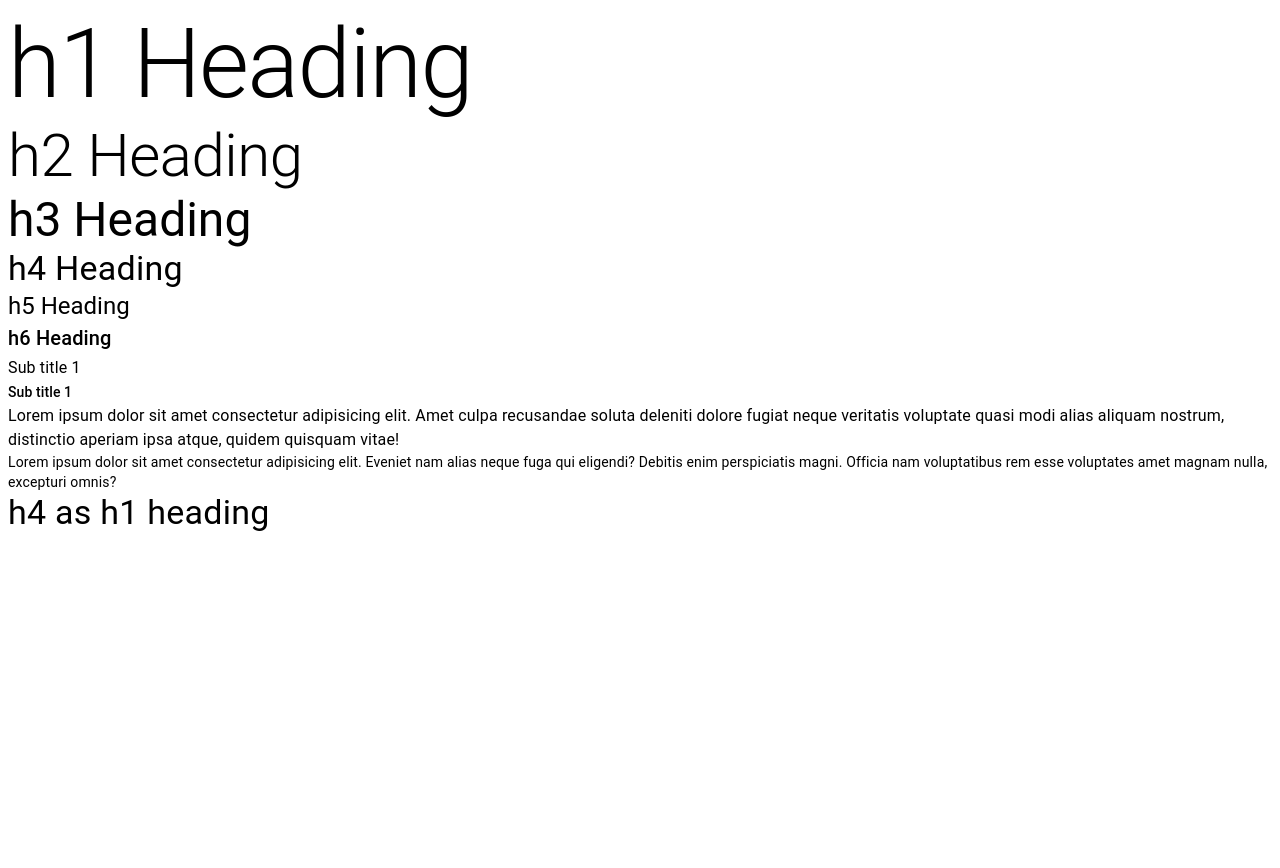
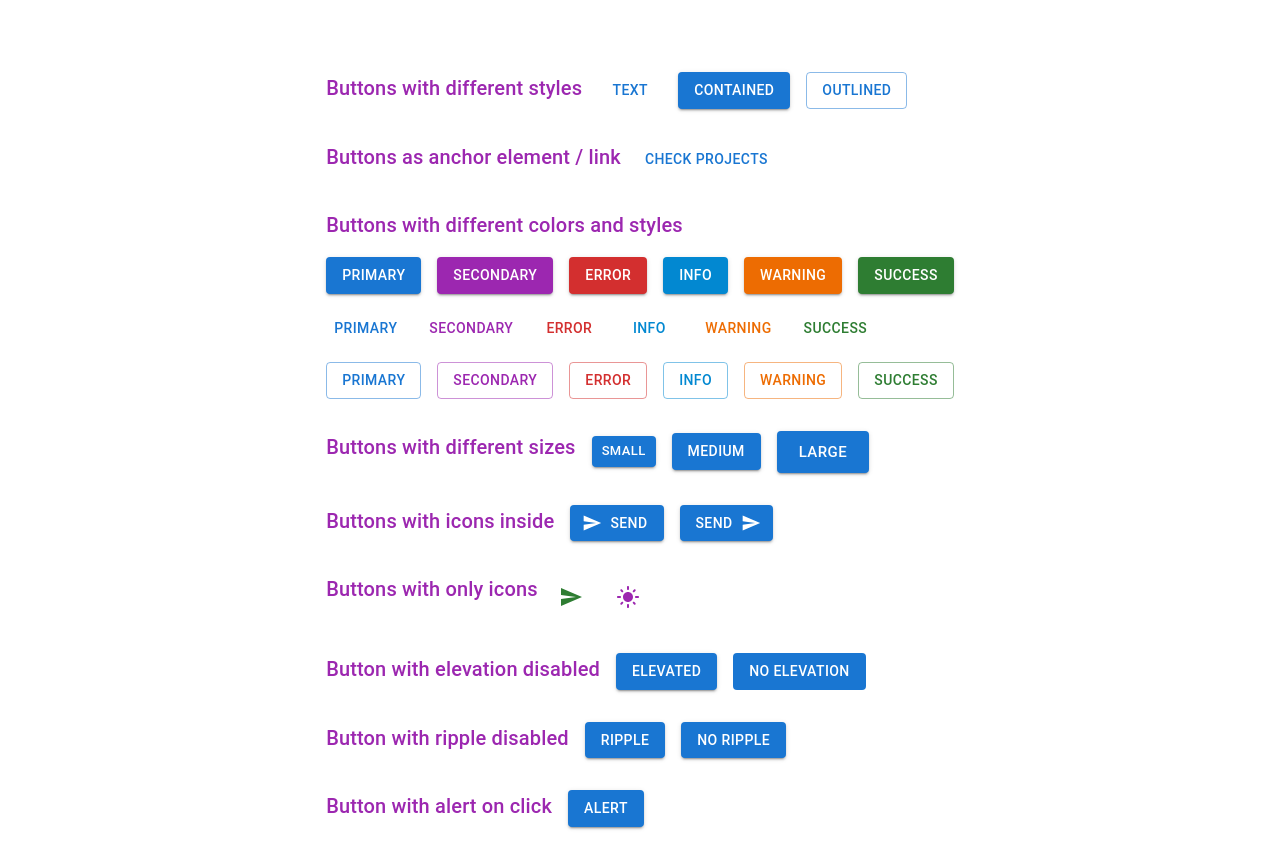
Before and after one commit to priyak1203/React-MUI, a React (Vite) app in the folder JS-Examples/: page / in a window 1280 px wide. Shown: the top 868 px of the page. Before the commit the page ends 800 px from the top, so only its background shows below. Built offline with nearby package versions, Linux system fonts and the light colour scheme.

Commit message:
buttons and its variants

```diff
--- a/JS-Examples/package.json
+++ b/JS-Examples/package.json
@@ -12,6 +12,7 @@
   "dependencies": {
     "@emotion/react": "^11.11.1",
     "@emotion/styled": "^11.11.0",
+    "@mui/icons-material": "^5.14.9",
     "@mui/material": "^5.14.10",
     "react": "^18.2.0",
     "react-dom": "^18.2.0"
--- a/JS-Examples/src/App.jsx
+++ b/JS-Examples/src/App.jsx
@@ -1,9 +1,11 @@
+import MuiButton from './components/MuiButton';
 import MuiTypography from './components/MuiTypography';
 
 function App() {
   return (
     <div className="app">
-      <MuiTypography />
+      {/* <MuiTypography /> */}
+      <MuiButton />
     </div>
   );
 }
--- /dev/null
+++ b/JS-Examples/src/components/MuiButton.jsx
@@ -0,0 +1,181 @@
+import { Button, IconButton, Stack, Typography } from '@mui/material';
+import SendIcon from '@mui/icons-material/Send';
+import LightModeIcon from '@mui/icons-material/LightMode';
+
+const MuiButton = () => {
+  return (
+    <Stack spacing={4}>
+      {/* Buttons with different styles */}
+      <Stack spacing={2} direction="row">
+        <Typography variant="h6" color="secondary">
+          Buttons with different styles
+        </Typography>
+        <Button variant="text">text</Button>
+        <Button variant="contained">contained</Button>
+        <Button variant="outlined">outlined</Button>
+      </Stack>
+      {/* Buttons as anchor element / link */}
+      <Stack spacing={2} direction="row">
+        <Typography variant="h6" color="secondary">
+          Buttons as anchor element / link
+        </Typography>
+        <Button
+          variant="text"
+          href="https://projectsgallery.netlify.app/"
+          target="_blank"
+        >
+          Check Projects
+        </Button>
+      </Stack>
+      {/* Buttons with different colors and styles */}
+      <Stack spacing={2}>
+        <Typography variant="h6" color="secondary">
+          Buttons with different colors and styles
+        </Typography>
+        <Stack spacing={2} direction="row">
+          <Button variant="contained" color="primary">
+            primary
+          </Button>
+          <Button variant="contained" color="secondary">
+            secondary
+          </Button>
+          <Button variant="contained" color="error">
+            error
+          </Button>
+          <Button variant="contained" color="info">
+            info
+          </Button>
+          <Button variant="contained" color="warning">
+            warning
+          </Button>
+          <Button variant="contained" color="success">
+            success
+          </Button>
+        </Stack>
+        <Stack spacing={2} direction="row">
+          <Button variant="text" color="primary">
+            primary
+          </Button>
+          <Button variant="text" color="secondary">
+            secondary
+          </Button>
+          <Button variant="text" color="error">
+            error
+          </Button>
+          <Button variant="text" color="info">
+            info
+          </Button>
+          <Button variant="text" color="warning">
+            warning
+          </Button>
+          <Button variant="text" color="success">
+            success
+          </Button>
+        </Stack>
+        <Stack spacing={2} direction="row">
+          <Button variant="outlined" color="primary">
+            primary
+          </Button>
+          <Button variant="outlined" color="secondary">
+            secondary
+          </Button>
+          <Button variant="outlined" color="error">
+            error
+          </Button>
+          <Button variant="outlined" color="info">
+            info
+          </Button>
+          <Button variant="outlined" color="warning">
+            warning
+          </Button>
+          <Button variant="outlined" color="success">
+            success
+          </Button>
+        </Stack>
+      </Stack>
+      {/* Buttons with different sizes */}
+      <Stack spacing={2} direction="row">
+        <Typography variant="h6" color="secondary">
+          Buttons with different sizes
+        </Typography>
+        <Stack spacing={2} direction="row" display="block">
+          <Button variant="contained" size="small">
+            small
+          </Button>
+          <Button variant="contained" size="medium">
+            medium
+          </Button>
+          <Button variant="contained" size="large">
+            large
+          </Button>
+        </Stack>
+      </Stack>
+      {/* Buttons with icons inside */}
+      <Stack spacing={2} direction="row">
+        <Typography variant="h6" color="secondary">
+          Buttons with icons inside
+        </Typography>
+        <Stack spacing={2} direction="row">
+          <Button variant="contained" startIcon={<SendIcon />}>
+            send
+          </Button>
+          <Button variant="contained" endIcon={<SendIcon />}>
+            send
+          </Button>
+        </Stack>
+      </Stack>
+      {/* Buttons with only icons */}
+      <Stack spacing={2} direction="row">
+        <Typography variant="h6" color="secondary">
+          Buttons with only icons
+        </Typography>
+        <Stack spacing={2} direction="row">
+          <IconButton aria-label="send" color="success" size="small">
+            <SendIcon />
+          </IconButton>
+          <IconButton aria-label="theme" color="secondary" size="large">
+            <LightModeIcon />
+          </IconButton>
+        </Stack>
+      </Stack>
+      {/* Button with elevation disabled */}
+      <Stack spacing={2} direction="row">
+        <Typography variant="h6" color="secondary">
+          Button with elevation disabled
+        </Typography>
+        <Stack spacing={2} direction="row">
+          <Button variant="contained">elevated</Button>
+          <Button variant="contained" disableElevation>
+            no elevation
+          </Button>
+        </Stack>
+      </Stack>
+
+      {/* Button with ripple disabled */}
+      <Stack spacing={2} direction="row">
+        <Typography variant="h6" color="secondary">
+          Button with ripple disabled
+        </Typography>
+        <Stack spacing={2} direction="row">
+          <Button variant="contained">ripple</Button>
+          <Button variant="contained" disableRipple>
+            no ripple
+          </Button>
+        </Stack>
+      </Stack>
+
+      <Stack spacing={2} direction="row">
+        <Typography variant="h6" color="secondary">
+          Button with alert on click
+        </Typography>
+        <Stack spacing={2} direction="row">
+          <Button variant="contained" onClick={() => alert('clicked')}>
+            Alert
+          </Button>
+        </Stack>
+      </Stack>
+    </Stack>
+  );
+};
+
+export default MuiButton;
--- a/JS-Examples/src/index.css
+++ b/JS-Examples/src/index.css
@@ -1,4 +1,5 @@
 .app {
   display: grid;
   place-items: center;
+  padding: 4rem;
 }
```
Also changed, not shown: 1 other file (tests, documents, lock files or other folders).
